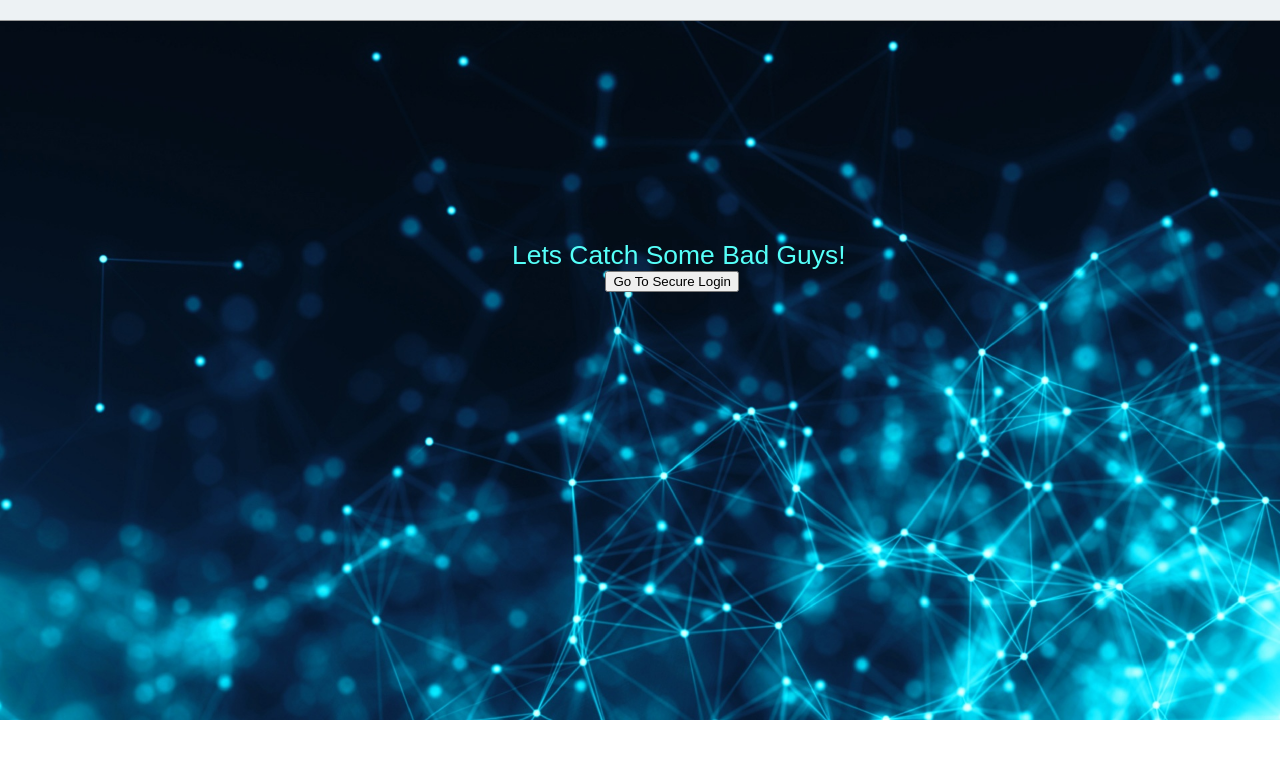
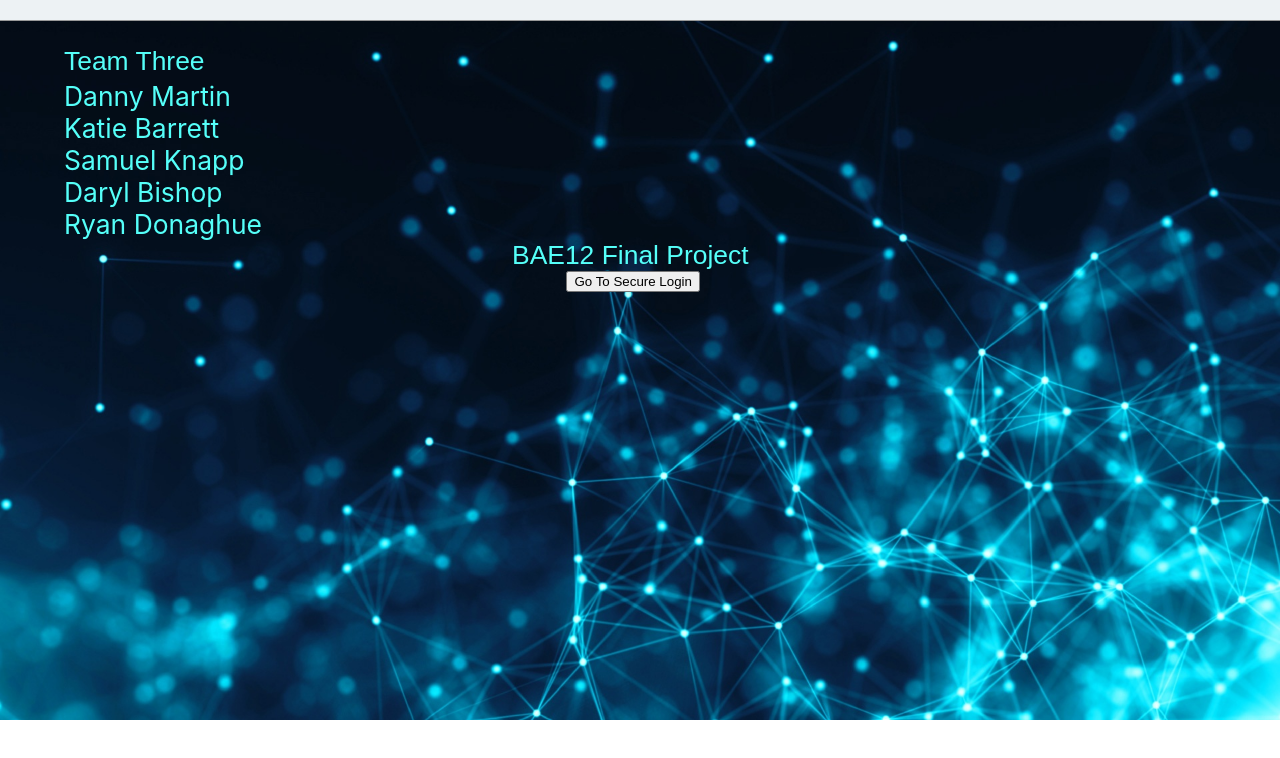
Before and after one commit to KBarrett89/Group3-Frontend, a React (Create React App) app: page / in a window 1280 px wide. Shown: the top 758 px of the page. Built offline with nearby package versions, Linux system fonts and the light colour scheme.

Commit message:
Group-97 improved front end styling

```diff
--- a/package.json
+++ b/package.json
@@ -15,6 +15,7 @@
     "react-leaflet": "^3.2.1",
     "react-router-dom": "^5.3.0",
     "react-scripts": "4.0.3",
+    "react-scroll-wheel-handler": "^2.1.0",
     "save": "^2.4.0",
     "web-vitals": "^1.1.2"
   },
--- a/src/components/Home.jsx
+++ b/src/components/Home.jsx
@@ -9,12 +9,31 @@ function Home(props) {
 
 
   return (
+    <>
     <div id = 'welcome'>
-      Lets Catch Some Bad Guys!
+      BAE12 Final Project
       <br />
+
       <button id= "logPage" onClick={moveToLogin}>Go To Secure Login</button>
+  </div>
 
-    </div>
+<div id = 'teamname'>
+  <p id = 'team'> Team Three </p>
+  </div>
+  <div id ='names'>
+  Danny Martin
+  <br />
+  Katie Barrett
+  <br />
+  Samuel Knapp
+  <br />
+  Daryl Bishop
+  <br />
+  Ryan Donaghue
+  <br />
+
+</div>
+</>
   );
 }
 
--- a/src/components/home.css
+++ b/src/components/home.css
@@ -12,6 +12,30 @@
 
 #logPage{
     position: absolute;
-    left: 28%;
+    left: 23%;
 
 }
+#teamname{
+
+    color:rgb(85, 255, 249) ;
+    font-size: 7mm;
+    font-family: Arial, Helvetica, sans-serif
+
+}
+#team{
+    position: fixed;
+    left: 5%;
+    top: 20px;
+    justify-content: center;
+    color:rgb(85, 255, 249) ;
+    font-size: 7mm;
+
+}
+#names{
+    position: fixed;
+   display: inline;
+    left: 5%;
+    top: 10%;
+    color:rgb(85, 255, 249) ;
+    font-size: 7mm;
+}
```
Also changed, not shown: src/components/Map.jsx (line endings or trailing spaces), 1 other file (tests, documents, lock files or other folders).
